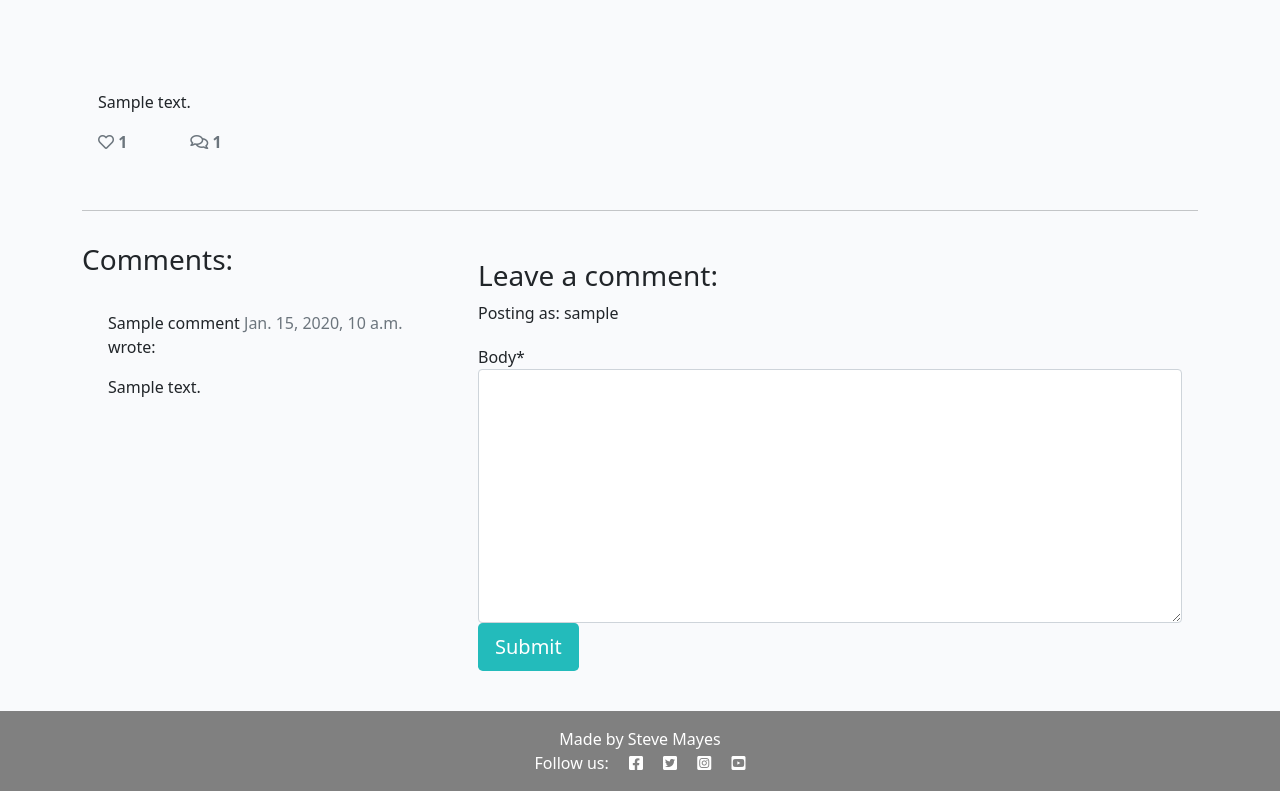
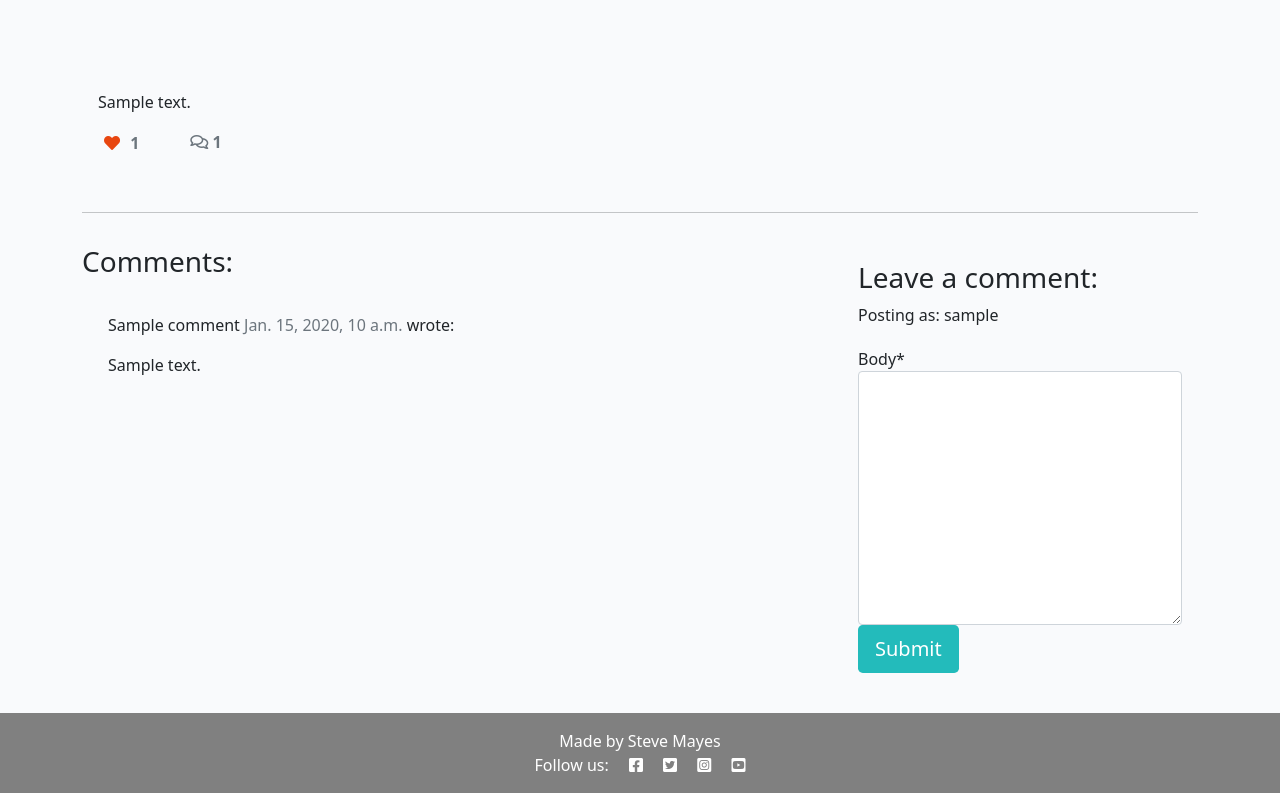
Before and after one commit to Pimmz/Project-4, a Django app: a page that uses templates/base.html in a window 1280 px wide. Shown: the part 278-1071 px from the top of the page. Run offline with Django 3.2, Linux system fonts and the light colour scheme; a user stored in the database is signed in; tables that the repository leaves empty hold one stand-in row (values such as "Sample post"); some libraries are stand-ins or nearby versions.

Commit message:
Added code to enable like

```diff
--- a/blog/urls.py
+++ b/blog/urls.py
@@ -2,6 +2,7 @@ from . import views
 from django.urls import path
 
 urlpatterns = [
-    path("", views.PostList.as_view(), name="home"),
+    path('', views.PostList.as_view(), name='home'),
     path('<slug:slug>/', views.PostDetail.as_view(), name='post_detail'),
+    path('like/<slug:slug>', views.PostLike.as_view(), name='post_like'),
 ]
--- a/blog/views.py
+++ b/blog/views.py
@@ -1,13 +1,14 @@
-from django.shortcuts import render, get_object_or_404
+from django.shortcuts import render, get_object_or_404, reverse
 from django.views import generic, View
+from django.http import HttpResponseRedirect
 from .models import Post
 from .forms import CommentForm
 
 
 class PostList(generic.ListView):
     model = Post
-    queryset = Post.objects.filter(status=1).order_by('-created_on')
-    template_name = 'index.html'
+    queryset = Post.objects.filter(status=1).order_by("-created_on")
+    template_name = "index.html"
     paginate_by = 6
 
 
@@ -16,7 +17,7 @@ class PostDetail(View):
     def get(self, request, slug, *args, **kwargs):
         queryset = Post.objects.filter(status=1)
         post = get_object_or_404(queryset, slug=slug)
-        comments = post.comments.filter(approved=True).order_by('created_on')
+        comments = post.comments.filter(approved=True).order_by("-created_on")
         liked = False
         if post.likes.filter(id=self.request.user.id).exists():
             liked = True
@@ -34,6 +35,7 @@ class PostDetail(View):
         )
 
     def post(self, request, slug, *args, **kwargs):
+
         queryset = Post.objects.filter(status=1)
         post = get_object_or_404(queryset, slug=slug)
         comments = post.comments.filter(approved=True).order_by('created_on')
@@ -59,7 +61,19 @@ class PostDetail(View):
                 "post": post,
                 "comments": comments,
                 "commented": True,
-                "liked": liked,
-                "comment_form": CommentForm()
+                "comment_form": comment_form,
+                "liked": liked
             },
         )
+
+class PostLike(View):
+
+    def post(self, request, slug, *args, **kwargs):
+        post = get_object_or_404(Post, slug=slug)
+
+        if post.likes.filter(id=request.user.id).exists():
+            post.likes.remove(request.user)
+        else:
+            post.likes.add(request.user)
+
+        return HttpResponseRedirect(reverse('post_detail', args=[slug]))
--- a/templates/base.html
+++ b/templates/base.html
@@ -22,7 +22,7 @@
 
 <body class="d-flex flex-column h-100 main-bg">
 
-    <!-- Navigation -->
+
     <nav class="navbar navbar-expand-lg navbar-dark" style="background-color: grey;">
         <div class="container-fluid">
           <a class="navbar-brand" href="#"><strong>Fox Terrier Lovers Blog</strong></a>
@@ -72,11 +72,11 @@
 
     <main class="flex-shrink-0 main-bg">
         {% block content %}
-        <!-- Content Goes here -->
+
         {% endblock content %}
     </main>
 
-    <!-- Footer -->
+
     <footer class="footer mt-auto py-3 light" style="background-color: grey;">
         <p class="m-0 text-center text-white">Made by Steve Mayes</p>
         <p class="m-0 text-center text-white">Follow us: <i class="fab fa-facebook-square ms-3"></i>
--- a/templates/index.html
+++ b/templates/index.html
@@ -2,7 +2,7 @@
 
 <div class="container-fluid">
   <div class="row">
-    <!-- Blog Entries Column -->
+
     <div class="col-12 mt-3 left">
       <div class="row">
         {% for post in post_list %}
--- a/templates/post_detail.html
+++ b/templates/post_detail.html
@@ -6,13 +6,13 @@
     <div class="container">
         <div class="row g-0">
             <div class="col-md-6 masthead-text">
-                <!-- Post title goes in these h1 tags -->
+
                 <h1 class="post-title">{{ post.title }}</h1>
-                <!-- Post author goes before the | the post's created date goes after -->
-                <p class="post-subtitle"> {{ post.author }} | {{ post.created_on }}</p>
+
+                <p class="post-subtitle">{{ post.author }} | {{ post.created_on }}</p>
             </div>
             <div class="d-none d-md-block col-md-6 masthead-image">
-                <!-- The featured image URL goes in the src attribute -->
+
                 {% if "placeholder" in post.featured_image.url %}
                 <img src="https://res.cloudinary.com/dtqjcm9e6/image/upload/v1692087667/Screenshot_20230815_081948_Facebook_twsgyu.jpg" width="100%">
                 {% else %}
@@ -27,21 +27,39 @@
     <div class="row">
         <div class="col card mb-4  mt-3 left  top">
             <div class="card-body">
-                <!-- The post content goes inside the card-text. -->
-                <!-- Use the | safe filter inside the template tags -->
+
                 <p class="card-text ">
                     {{ post.content | safe }}
                 </p>
                 <div class="row">
 
                     <div class="col-1">
-                        <!-- The number of likes goes before the closing strong tag -->
-                        <strong class="text-secondary"><i class="far fa-heart"></i> {{ post.number_of_likes }}</strong>
+                        <strong>
+                            {% if user.is_authenticated %}
+                            <form class="d-inline" action="{% url 'post_like' post.slug %}" method="POST">
+                                {% csrf_token %}
+                                {% if liked %}
+
+                                <button type="submit" name="blogpost_id" value="{{post.slug}}" class="btn-like"><i class="fas fa-heart"></i></button>
+
+                                {% else %}
+
+                                <button type="submit" name="blogpost_id" value="{{post.slug}}" class="btn-like"><i class="far fa-heart"></i></button>
+
+                                {% endif %}
+                            </form>
+                            {% else %}
+
+                            <span class="text-secondary"><i class="far fa-heart"></i></span>
+                            {% endif %}
+                            <span class="text-secondary">{{ post.number_of_likes }}</span>
+                        </strong>
+
                     </div>
                     <div class="col-1">
                         {% with comments.count as total_comments %}
                         <strong class="text-secondary"><i class="far fa-comments"></i>
-                            <!-- Our total_comments variable goes before the closing strong tag -->
+
                             {{ total_comments }}</strong>
                         {% endwith %}
                     </div>
@@ -58,28 +76,27 @@
         <div class="col card mb-4  mt-3 ">
             <h3>Comments:</h3>
             <div class="card-body">
-                <!-- We want a for loop inside the tags to iterate through each comment in comments -->
+
                 {% for comment in comments %}
                 <div class="comments" style="padding: 10px;">
                     <p class="font-weight-bold">
-                        <!-- The commenter's name goes here. Check the model if you're not sure what that is -->
+
                         {{ comment.name }}
                         <span class=" text-muted font-weight-normal">
-                            <!-- The comment's created date goes here -->
+
                             {{ comment.created_on }}
                         </span> wrote:
                     </p>
-                    <!-- The body of the comment goes before the | -->
+
                     {{ comment.body | linebreaks }}
                 </div>
-                <!-- Our for loop ends here -->
+
                 {% endfor %}
             </div>
         </div>
-        <div class="col-md-8 card mb-4  mt-3 ">
+        <div class="col-md-4 card mb-4  mt-3 ">
             <div class="card-body">
 
-                <!-- For later -->
                 {% if commented %}
                 <div class="alert alert-success" role="alert">
                     Your comment is awaiting approval
```
